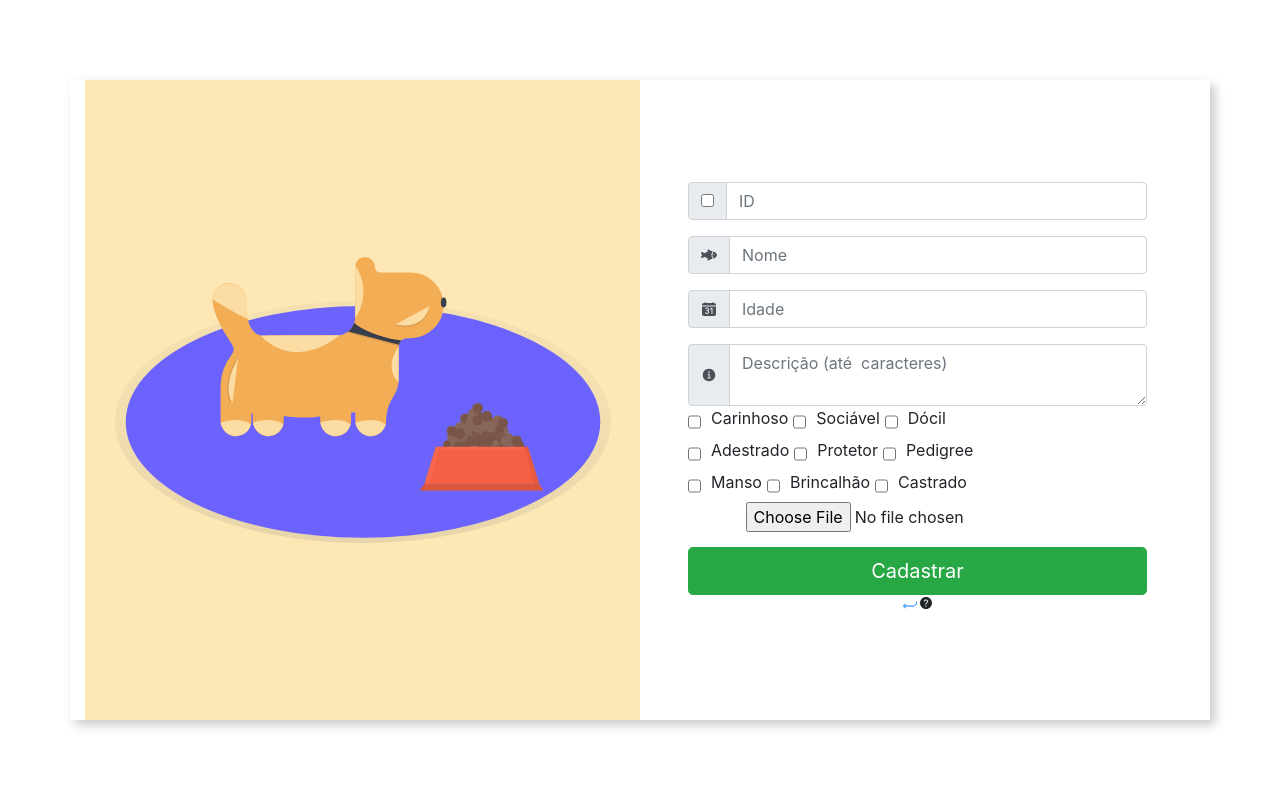
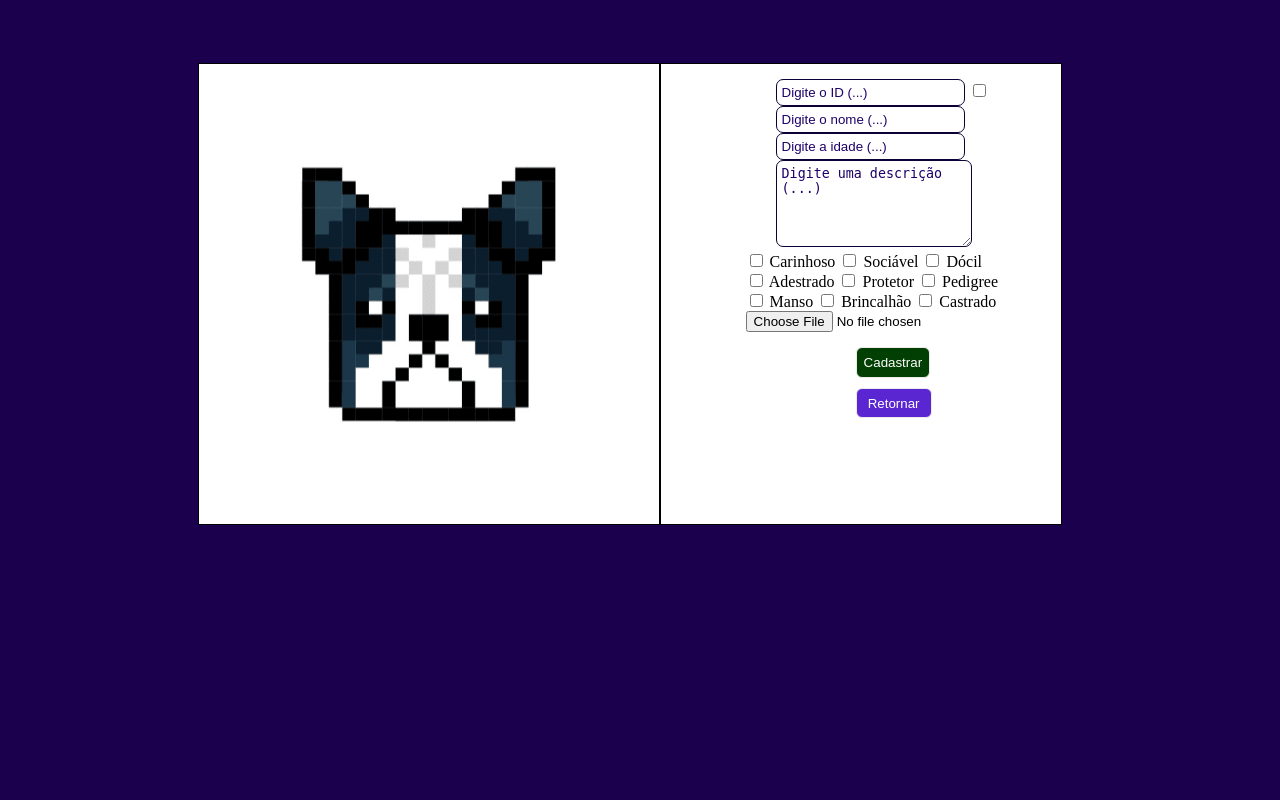
Before and after one commit to r4mpo/ongsoft_v1, a Laravel app: page /pets/create in a window 1280 px wide. Run offline with Laravel 9, Linux system fonts and the light colour scheme; the visitor is signed in with stand-in values (Sample User, id 1); parts of the project's set-up code (start-up, migrations or seed data) failed here and were passed over; some libraries are stand-ins or nearby versions.

Commit message:
21/7 - Projeto Pessoal Finalizado

```diff
--- a/app/Http/Kernel.php
+++ b/app/Http/Kernel.php
@@ -55,7 +55,7 @@ class Kernel extends HttpKernel
     protected $routeMiddleware = [
 
         /* Controlando Acesso nas Rotas */
-        /* Mais informações ->  */
+        /* Mais informações -> https://spatie.be/docs/laravel-permission/v4/basic-usage/middleware#a-idcontent-package-middleware-1-hrefcontent-package-middleware-1-classanchor-link-aria-hiddentrue-titlepermalinkaa-idcontent-package-middleware-hrefcontent-package-middleware-classanchor-link-aria-hiddentrue-titlepermalinkapackage-middleware */
         'role' => \Spatie\Permission\Middlewares\RoleMiddleware::class,
         'permission' => \Spatie\Permission\Middlewares\PermissionMiddleware::class,
         'role_or_permission' => \Spatie\Permission\Middlewares\RoleOrPermissionMiddleware::class,
--- a/public/css/stylePet.css
+++ b/public/css/stylePet.css
@@ -1,72 +1,80 @@
-@import url('https://fonts.googleapis.com/css2?family=Lobster&display=swap');
-@import url('https://fonts.googleapis.com/css2?family=Exo:ital@1&display=swap');
-body {
-    width: 100%;
-    height: 100vh;
-    display: flex;
-    justify-content: center;
-    align-items: center;
-    background: #0c0ce94d;
+.img {
+    border: 1px solid black;
+    display: inline-block;
+    padding: 230px;
+    background-image: url('/img/layout/dog.jpeg');
+    background-position: center;
+}
+
+.form {
+    border: 1px solid black;
+    display: inline-block;
+    height: 460px;
+    width: 400px;
+    overflow: auto;
+    position: fixed;
+    background-color: white;
 }
 
 .container {
-    width: 80%;
-    height: 80vh;
-    display: flex;
-    box-shadow: 5px 5px 10px rgba(0, 0, 0, 0.212);
+    margin-left: 15%;
+    margin-top: 5%;
 }
 
-.form-image {
-    width: 50%;
-    display: flex;
-    justify-content: center;
-    align-items: center;
-    background-color: #fde3a7d7;
-    padding: 1rem;
-}
-
-.form-image img {
-    width: 31rem;
-}
-
-.form {
-    width: 50%;
-    display: flex;
-    flex-direction: column;
-    justify-content: center;
-    align-items: center;
-    background-color: #fff;
-    padding: 3rem;
-}
-
-#btnCadastrar {
+.CamposDeTexto {
+    margin-left: 115px;
+    display: block;
     margin-top: 15px;
 }
 
-.lbl_1 {
-    margin-left: 10px;
+.CampoDeTexto {
+    border-radius: 7px;
+    border: 1px solid rgb(12, 0, 54);
+    outline-color: rgb(86, 46, 231);
+    padding: 5px;
 }
 
-.cb_1 {
-    margin-left: 5px;
+body {
+    background-color: rgb(27, 0, 77);
 }
 
-.info {
-    width: 50%;
-    display: flex;
-    flex-direction: column;
-    justify-content: center;
-    align-items: center;
-    background-color: #fff;
-    padding: 3rem;
-    font-family: 'Lobster', cursive;
-    font-size: 14px;
+.CampoDeTexto:focus {
+    padding: 7px;
 }
 
-#description {
-    font-family: 'Exo', sans-serif;
-    background-color: azure;
-    width: 300px;
-    text-align: justify;
-    margin-top: 7px;
+.CampoDeTexto::placeholder {
+    color: rgb(29, 1, 105);
 }
+
+.Botao {
+    border-radius: 6px;
+    background-color: rgb(2, 63, 2);
+    border: 1px double rgb(235, 235, 235);
+    color: white;
+    padding: 7px;
+}
+
+.BotaoAzul {
+    border-radius: 6px;
+    background-color: rgb(89, 38, 209);
+    border: 1px double rgb(235, 235, 235);
+    color: white;
+    height: 30px;
+    width: 76px;
+    margin-top: -5px;
+}
+
+.Botao:hover {
+    opacity: 0.5;
+}
+
+.CampoDoBtn {
+    margin-left: 110px;
+    display: block;
+    margin-top: 15px;
+}
+
+.details {
+    display: inline-block;
+    margin-left: 85px;
+}
--- a/public/js/formScript.js
+++ b/public/js/formScript.js
@@ -42,6 +42,7 @@ function disabledCb(){
 
 // Contabilizando checkbox selecionados
 // com exceção do ID automático!
+
 $('html').mouseover(function() {
 
     var checkBoxes = document.querySelectorAll("input[type=checkbox]"); // Todos checkboxes do DOM
@@ -85,11 +86,3 @@ $('html').mouseover(function() {
         )
     }
 })
-
-function infoAlert(){
-    Swal.fire(
-        'Instruções',
-        'Você deve preencher o id do pet (ou marcar o check, para gerar automaticamente), nome e idade (apenas em números). Após isso, descreva-o e atribua algumas características ao mesmo.',
-        'info'
-    )
-}
--- a/resources/views/layouts/mainPet.blade.php
+++ b/resources/views/layouts/mainPet.blade.php
@@ -5,19 +5,13 @@
     <meta http-equiv="X-UA-Compatible" content="IE=edge">
     <meta name="viewport" content="width=device-width, initial-scale=1.0">
     <link rel="shortcut icon" href="/img/layout/icone.png.opdownload" type="image/x-icon">
-    {{-- CSS --}}
+    <script src="https://code.jquery.com/jquery-3.3.1.slim.min.js" integrity="sha384-q8i/X+965DzO0rT7abK41JStQIAqVgRVzpbzo5smXKp4YfRvH+8abtTE1Pi6jizo" crossorigin="anonymous"></script>
     <link rel="stylesheet" href="/css/stylePet.css">
-    {{-- BootStrap --}}
-    <script src="https://code.jquery.com/jquery-3.3.1.slim.min.js" integrity="sha384-q8i/X+965DzO0rT7abK41JStQIAqVgRVzpbzo5smXKp4YfRvH+8abtTE1Pi6jizo" crossorigin="anonymous"></script>
-    <script src="https://cdn.jsdelivr.net/npm/popper.js@1.14.3/dist/umd/popper.min.js" integrity="sha384-ZMP7rVo3mIykV+2+9J3UJ46jBk0WLaUAdn689aCwoqbBJiSnjAK/l8WvCWPIPm49" crossorigin="anonymous"></script>
-    <script src="https://cdn.jsdelivr.net/npm/bootstrap@4.1.3/dist/js/bootstrap.min.js" integrity="sha384-ChfqqxuZUCnJSK3+MXmPNIyE6ZbWh2IMqE241rYiqJxyMiZ6OW/JmZQ5stwEULTy" crossorigin="anonymous"></script>    <link rel="stylesheet" href="https://cdn.jsdelivr.net/npm/bootstrap@4.1.3/dist/css/bootstrap.min.css" integrity="sha384-MCw98/SFnGE8fJT3GXwEOngsV7Zt27NXFoaoApmYm81iuXoPkFOJwJ8ERdknLPMO" crossorigin="anonymous">
-    {{-- IonIcons --}}
-    <script type="module" src="https://unpkg.com/ionicons@5.5.2/dist/ionicons/ionicons.esm.js"></script>
-    <script nomodule src="https://unpkg.com/ionicons@5.5.2/dist/ionicons/ionicons.js"></script>
-
     <title>@yield('titlePet')</title>
 </head>
 <body>
+
     @yield('contentPet')
+
 </body>
 </html>
--- a/resources/views/pets/petsForm.blade.php
+++ b/resources/views/pets/petsForm.blade.php
@@ -2,97 +2,71 @@
 @section('titlePet', "Cadastrar Pet - OngSoft")
 @section('contentPet')
 
+    <form action="/pets/store" method="post" enctype="multipart/form-data">
+        @csrf
         <div class="container">
 
-        <div class="form-image">
-            <img src="/img/layout/undraw_cautious_dog_q-83-f.svg" alt="">
+            <div class="img">
+                <!--  -->
             </div>
 
-        <form action="/pets/store" class="form" method="post" enctype="multipart/form-data">
-            @csrf
-
-            <div class="input-group mb-3">
-                <div class="input-group-prepend">
-                    <div class="input-group-text">
-                        <input type="checkbox" id="cbId" onclick="geracaoAutomatica()"
-                            aria-label="Checkbox for following text input">
-                    </div>
-                </div>
-                <input type="number" onchange="disabledCb()" id="IdCampo" name="id" required class="form-control"
-                    placeholder="ID" aria-label="Text input with checkbox">
+            <div class="form">
+                <div class="CamposDeTexto">
+                    <input type="text" class="CampoDeTexto" onchange="disabledCb()" placeholder="Digite o ID (...)"  name="id" id="IdCampo">
+                    <input type="checkbox" onclick="geracaoAutomatica()" id="cbId">
+                    <input type="text" class="CampoDeTexto" placeholder="Digite o nome (...)" name="name">
+                    <input type="text" class="CampoDeTexto" placeholder="Digite a idade (...)" name="age">
+                    <textarea class="CampoDeTexto" name="description" placeholder="Digite uma descrição (...)" maxlength="124" cols="21" rows="5"></textarea>
                 </div>
 
-            <div class="input-group mb-3">
-                <div class="input-group-prepend">
-                    <span class="input-group-text" id="basic-addon1">
-                        <ion-icon name="fish"></ion-icon>
-                    </span>
-                </div>
-                <input type="text" required class="form-control" placeholder="Nome" aria-label="Nome"
-                    aria-describedby="basic-addon1" name="name">
+                <div class="details">
+
+                    <div class="GrupoDeCheckBox">
+                        <input type="checkbox" name="details[]" id="Carinhoso" value="Carinhoso" aria-label="...">
+                        <label for="Carinhoso">Carinhoso</label>
+                        <input type="checkbox" name="details[]" id="Sociavel" value="Sociável" aria-label="...">
+                        <label for="Sociavel">Sociável</label>
+                        <input type="checkbox" name="details[]" id="Docil" value="Dócil" aria-label="...">
+                        <label for="Docil">Dócil</label>
                     </div>
 
-            <div class="input-group mb-3">
-                <div class="input-group-prepend">
-                    <span class="input-group-text" id="basic-addon1">
-                        <ion-icon name="calendar-number"></ion-icon>
+                    <div class="GrupoDeCheckBox">
+                        <input type="checkbox" name="details[]" id="Adestrado" value="Adestrado" aria-label="...">
+                        <label for="Adestrado">Adestrado</label>
+                        <input type="checkbox" name="details[]" id="Protetor" value="Protetor" aria-label="...">
+                        <label for="Protetor">Protetor</label>
+                        <input type="checkbox" name="details[]" id="Pedigree" value="Pedigree" aria-label="...">
+                        <label for="Pedigree">Pedigree</label>
                     </span>
-                </div>
-                <input type="number" step="0.01" required class="form-control" placeholder="Idade" aria-label="Idade"
-                    aria-describedby="basic-addon1" name="age">
+
+                    <div class="GrupoDeCheckBox">
+                        <input type="checkbox" name="details[]" id="Manso" value="Manso" aria-label="...">
+                        <label for="Manso">Manso</label>
+                        <input type="checkbox" name="details[]" id="Brincalhao" value="Brincalhão"
+                            aria-label="...">
+                        <label for="Brincalhao">Brincalhão</label>
+                        <input type="checkbox" name="details[]" id="Castrado" value="Castrado" aria-label="...">
+                        <label for="Castrado">Castrado</label>
                     </div>
 
-            <div class="input-group">
-                <div class="input-group-prepend">
-                    <span class="input-group-text">
-                        <ion-icon name="information-circle"></ion-icon>
-                    </span>
-                </div>
-                <textarea name="description" maxlength="124" class="form-control" placeholder="Descrição (até  caracteres)" aria-label="With textarea"></textarea>
                 </div>
 
-            <span class="input-group">
-                <input type="checkbox" name="details[]" id="Carinhoso" value="Carinhoso" aria-label="...">
-                <label for="Carinhoso" class="lbl_1">Carinhoso</label>
-                <input type="checkbox" class="cb_1" name="details[]" id="Sociavel" value="Sociável" aria-label="...">
-                <label for="Sociavel" class="lbl_1">Sociável</label>
-                <input type="checkbox" name="details[]" class="cb_1" id="Docil" value="Dócil" aria-label="...">
-                <label for="Docil" class="lbl_1">Dócil</label>
-            </span>
-
-            <span class="input-group" id="CheckBoxes_2">
-                <input type="checkbox" name="details[]" id="Adestrado" value="Adestrado" aria-label="...">
-                <label for="Adestrado" class="lbl_1">Adestrado</label>
-                <input type="checkbox" name="details[]" class="cb_1" id="Protetor" value="Protetor" aria-label="...">
-                <label for="Protetor" class="lbl_1">Protetor</label>
-                <input type="checkbox" name="details[]" class="cb_1" id="Pedigree" value="Pedigree" aria-label="...">
-                <label for="Pedigree" class="lbl_1">Pedigree</label>
-            </span>
-
-            <span class="input-group" id="CheckBoxes_3">
-                <input type="checkbox" name="details[]" id="Manso" value="Manso" aria-label="...">
-                <label for="Manso" class="lbl_1">Manso</label>
-                <input type="checkbox" name="details[]" class="cb_1" id="Brincalhao" value="Brincalhão"
-                    aria-label="...">
-                <label for="Brincalhao" class="lbl_1">Brincalhão</label>
-                <input type="checkbox" name="details[]" id="Castrado" class="cb_1" value="Castrado" aria-label="...">
-                <label for="Castrado" class="lbl_1">Castrado</label>
-            </span>
-
-            <div class="typeFile">
+                <div class="arquivo">
                     <input type="file" name="image" id="image">
                 </div>
 
-            <button type="submit" id="btnCadastrar" class="btn btn-success btn-lg btn-block">Cadastrar</button>
+                <div class="CampoDoBtn">
+                    <button type="submit" class="Botao">Cadastrar</button>
+                </div>
 
-            <div class="row">
-                <a href="/">
-                    <ion-icon name="return-down-back"></ion-icon>
-                </a>
-                <ion-icon onclick="infoAlert()" name="help-circle"></ion-icon>
+                <div class="CampoDoBtn">
+                    <a href="/"><button type="button" class="BotaoAzul">Retornar</button></a>
+                </div>
+
+            </div>
+
         </div>
     </form>
-    </div>
 
     {{-- Sweet Alert --}}
     <script src="//cdn.jsdelivr.net/npm/sweetalert2@11"></script>
```
Also changed, not shown: resources/views/pets/petsEdit.blade.php (+47 -75 lines), public/img/layout/dog.jpeg (added), 1 other file. Lines whose indentation alone changed are shown as unchanged.
